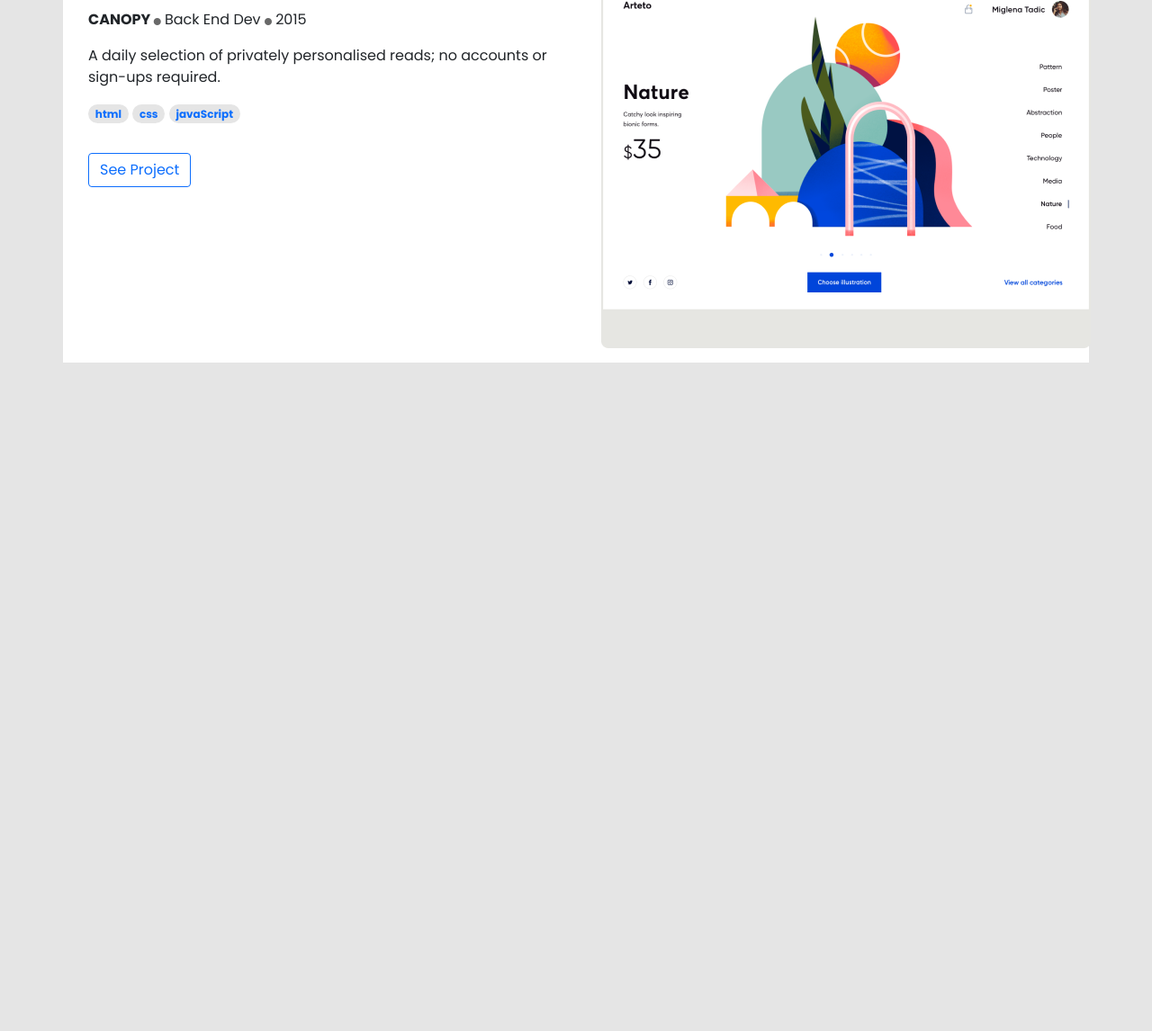
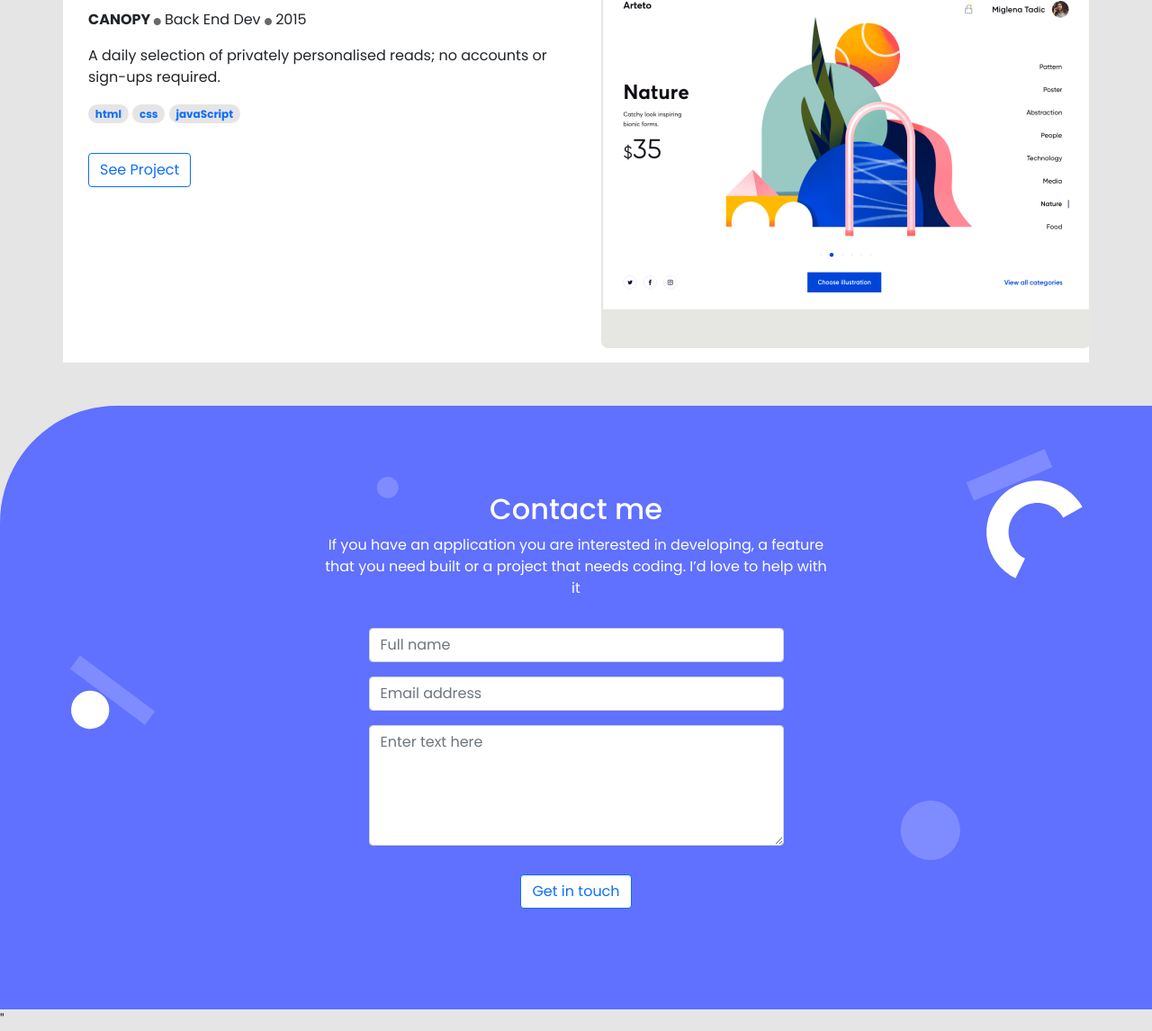
Before and after one commit to Bestbynature/Bootstrapped-portfolio, a website: page index.html in a window 1280 px wide. Shown: the part 1312-2458 px from the top of the page at 90% size. Before the commit the page ends 1763 px from the top, so only its background shows below. Drawn offline with nearby package versions, Linux system fonts and the light colour scheme.

Commit message:
Build form Structure

```diff
--- a/index.html
+++ b/index.html
@@ -115,6 +115,21 @@
 <!-- ========================================end of the second card================================ -->
     </section>
 
+    <section class="form-bg py-5">
+      <div class="container form-shapes d-flex justify-content-center w-100">
+        <div class=" d-flex flex-column py-5 text-center align-items-center justify-content-center w-50">
+            <h2 class="text-white">Contact me</h2>
+            <p class="text-white">If you have an application you are interested in developing, a feature that you need built or a project that needs coding. I’d love to help with it</p>
+          <form>
+            <input class="form-control my-3" type="text" name="name" id="name" placeholder="Full name" maxlength="30" required>
+            <input class="form-control my-3" type="email" name="email" id="email" placeholder="Email address" required>
+            <textarea class="form-control my-3" name="message" id="message" cols="30" rows="5" placeholder="Enter text here" required></textarea>
+            <button type="submit" class="btn btn-outline-primary bg-white my-3">Get in touch</button>
+          </form>
+        </div>
+      </div>
+    </section>"
+
     <script src="https://cdn.jsdelivr.net/npm/bootstrap@5.0.2/dist/js/bootstrap.bundle.min.js" integrity="sha384-MrcW6ZMFYlzcLA8Nl+NtUVF0sA7MsXsP1UyJoMp4YLEuNSfAP+JcXn/tWtIaxVXM" crossorigin="anonymous"></script>
 </body>
 </html>
```
